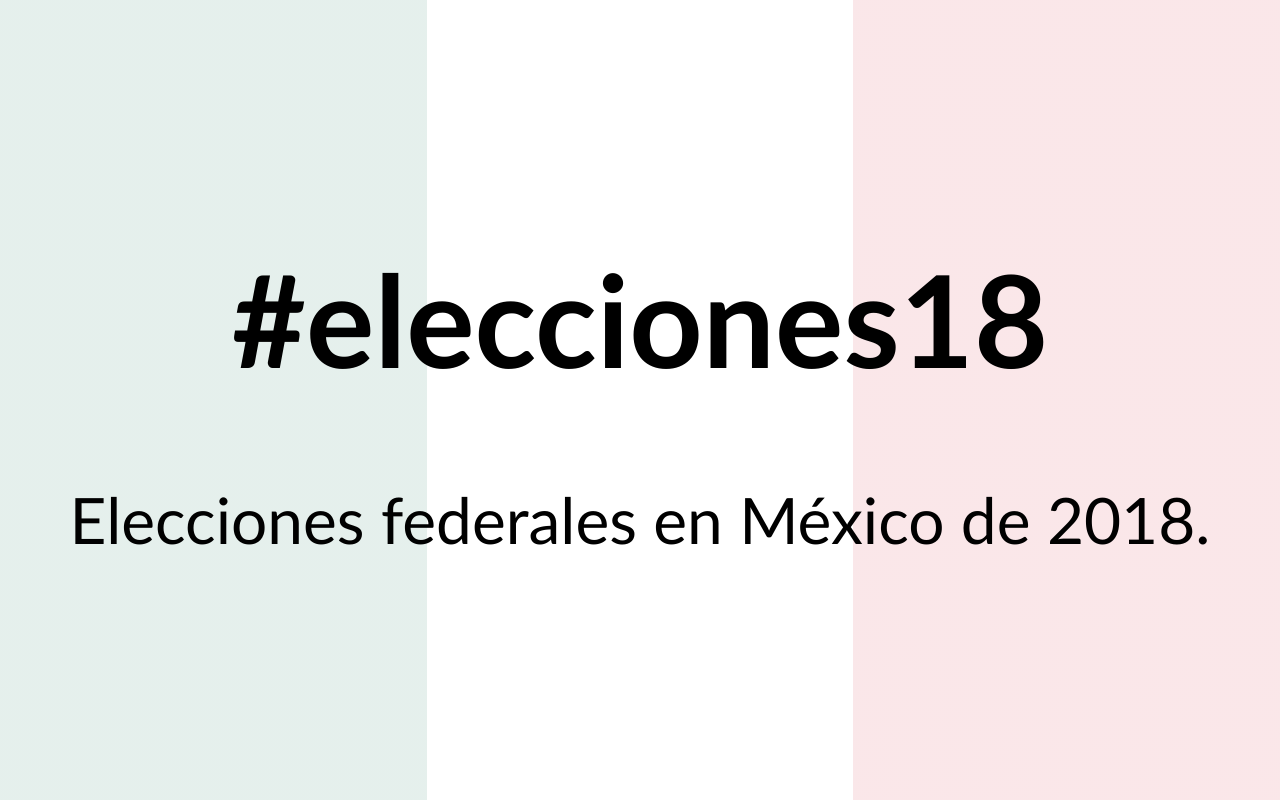
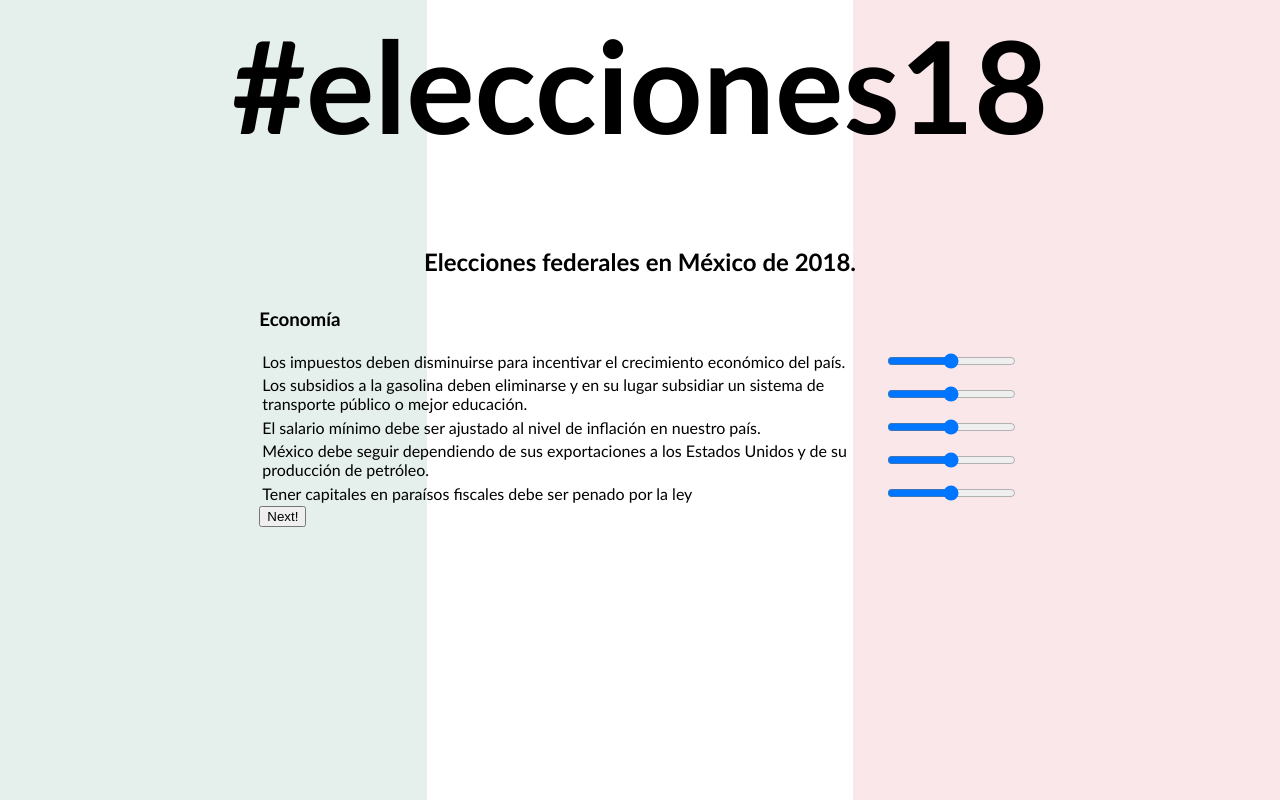
Before and after one commit to elecciones18/elecciones18, a plain HTML site: page static/index.htm in a window 1280 px wide. Drawn offline with Linux system fonts and the light colour scheme.

Commit message:
Add form!

```diff
--- /dev/null
+++ b/static/form.js
@@ -0,0 +1,53 @@
+const statements = fetch("statements.json").then(response => {
+	return response.json();
+}).then(data => {
+	stmtForm([], data);
+});
+
+function stmtForm(responseVector, categories) {
+	if(categories.length > 0) {
+		showForm(categories[0],
+			newResponses => stmtForm(
+				responseVector.concat(newResponses),
+				categories.slice(1)
+			)
+		);
+	} else {
+		console.log("Finished form.", responseVector);
+	}
+}
+
+function showForm(category, cont) {
+	const stmtFormField = stmt => `
+		<tr>
+			<td><label>${stmt}</label></td>
+			<td>
+				<input
+					class="stmt-input"
+					type="range"
+					min="1"
+					max="5"
+					step="0.1"
+				></input>
+			</td>
+		</tr>`;
+	const html =
+		`<div>
+			<h3>${category.title}</h3>
+			<table>
+				${category.statements.map(stmtFormField).join('\n')}
+			</table>
+			<button id="nextStmtCategory">Next!</button>
+		 </div>`
+
+	document.getElementById("statementsForm").innerHTML = html;
+	document.getElementById("nextStmtCategory")
+		.addEventListener('click', function() {
+			cont(getStmtFormFields());
+		});
+}
+
+function getStmtFormFields() {
+	const formInputs = document.getElementsByClassName("stmt-input");
+	return Array.from(formInputs).map(n => parseFloat(n.value));
+}
--- a/static/index.htm
+++ b/static/index.htm
@@ -6,13 +6,19 @@
 		<meta name="author" content="Pepe y Simon">
 		<meta name="viewport" content="width=device-width, initial-scale=1.0">
 		<link rel="stylesheet" type="text/css" href="style.css">
+		<script src="form.js"></script>
 	</head>
 	<body>
-		<h1>
-			#elecciones18
-		</h1>
-		<p>
-			Elecciones federales en México de 2018.
-		</p>
+		<div id="header">
+			<h1>
+				#elecciones18
+			</h1>
+			<h2>
+				Elecciones federales en México de 2018.
+			</h2>
+		</div>
+		<div id="content">
+			<div id="statementsForm"></div>
+		</div>
 	</body>
 </html>
--- a/static/style.css
+++ b/static/style.css
@@ -1,27 +1,38 @@
 html, body {
 	height: 100%;
 }
+
 html {
 	display: table;
 	width:100%;
 }
 
 @media screen and (min-width: 500px) {
-	body {
-		font-size: 2em;
+	h1 {
+		font-size: 4em;
 	}
 }
 
 @media screen and (min-width: 1000px) {
-	body {
-		font-size: 4em;
+	h1 {
+		font-size: 8em;
+	}
+	#content {
+		max-width: 61.80355123205379%;
+		margin: auto;
 	}
 }
 
-body {
+
+#header {
 	display: table-cell;
 	text-align: center;
-	vertical-align: middle;
+	width: 100%;
+	display: block;
+	margin-bottom: 2em;
+}
+
+body {
 	color: #000;
 	font-family: 'Trebuchet MS', sans-serif;
 
@@ -33,5 +44,5 @@ body {
 		rgba(206,17,38,0.1) 66.66%);
 	background-size: 100% 100%;
 	background-repeat: no-repeat;
-	margin: 0px;
+	padding: 0 1em 0 1em;
 }
```
